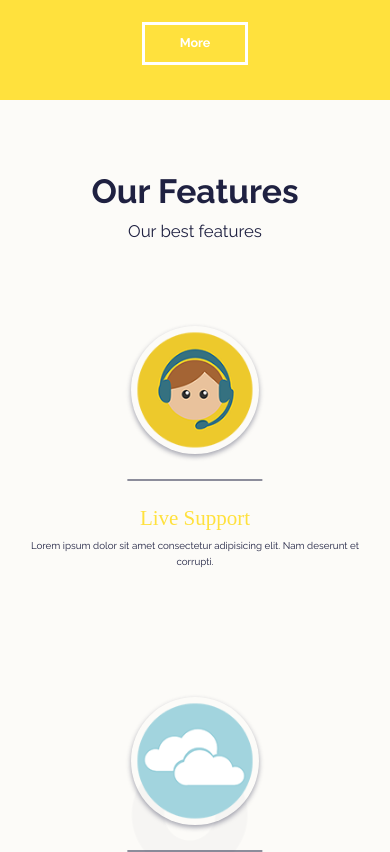
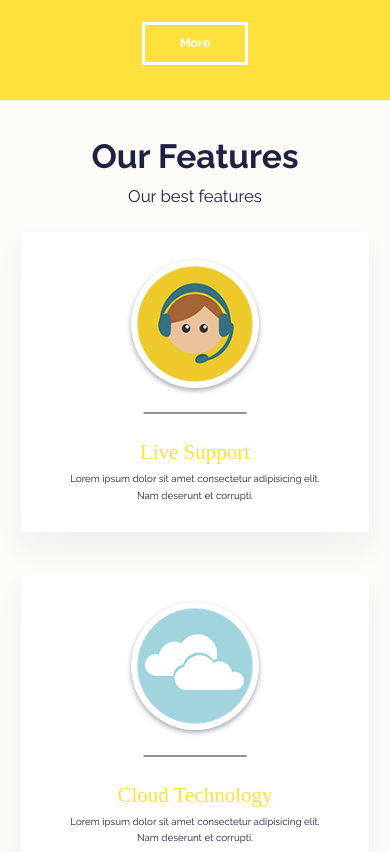
Before and after one commit to RubezicM/MaguwoHost, a website: page src/index.html in a window 390 px wide. Shown: the part 1475-2327 px from the top of the page. Drawn offline with Linux system fonts and the light colour scheme; a web font is replaced by a local one.

Commit message:
900px responsive partially done

```diff
--- a/src/index.html
+++ b/src/index.html
@@ -153,18 +153,14 @@
 
 
                 </div>
-                <div class="col-1-of-3">
+                <div class="col-2-of-3">
                     <div class="clients__logo-box">
                         <img src="img/testimonials-logo-1.jpg" alt="Company #1" class="clients__image">
                         <img src="img/testimonials-logo-2.jpg" alt="Company #1" class="clients__image">
+                        <img src="img/testimonials-logo-3.jpg" alt="Company #1" class="clients__image">
                     </div>
                 </div>
-                <div class="col-1-of-3">
-                    <div class="clients__logo-box">
-                        <img src="img/testimonials-logo-3.jpg" alt="Company #1" class="clients__image">
-                        <img src="img/testimonials-logo-4.jpg" alt="Company #1" class="clients__image">
-                    </div>
-                </div>
+
             </div>
             <div class="row">
                 <div class="col-1-of-3">
@@ -175,7 +171,7 @@
                         <img src="img/anna.png" alt="Anna testimonial" class="testimonial__picture">
                     </div>
                 </div>
-                <div class="col-1-of-3">
+                <div class="col-1-of-3 hidden-small">
                     <div class="testimonial">
                         <p class="testimonial__text">"Lorem ipsum dolor sit amet consectetur adipisicing elit. Temporibus, corporis eos? Expedita quia
                             recusandae repudiandae excepturi tempora ipsa at neque aut odit sunt quam itaque, distinctio."</p>
@@ -183,7 +179,7 @@
                         <img src="img/anna.png" alt="Anna testimonial" class="testimonial__picture">
                     </div>
                 </div>
-                <div class="col-1-of-3">
+                <div class="col-1-of-3 hidden-small">
                     <div class="testimonial">
                         <p class="testimonial__text">"Lorem ipsum dolor sit amet consectetur adipisicing elit. Temporibus, corporis eos? Expedita quia
                             recusandae repudiandae excepturi tempora ipsa at neque aut odit sunt quam itaque, distinctio."</p>
@@ -198,7 +194,7 @@
             <div class="footer__cta">
                 <div class="row">
                     <h5 class="heading-secondary footer__cta-heading">Do you want to view Plans &amp; Pricing?
-                        <span class="heading-secondary__sub--gray2-large">Follow the button in the right section</span>
+                        <span class="heading-secondary__sub--gray2-large">Follow the button</span>
                     </h5>
                     <a href="#" class="footer__cta-btn btn btn--large btn--yellow btn--border">Plans &amp; Pricing</a>
                 </div>
--- a/src/sass/components/_btn.scss
+++ b/src/sass/components/_btn.scss
@@ -31,6 +31,10 @@
         padding: 2rem 6.5rem;
         font-size: 1.8rem;
         font-weight: 700;
+        @include respond(tab-port){
+            padding: 1.5rem 4rem;
+            font-size: 1.5rem;
+        }
     }
 
     &--transparent {
--- a/src/sass/components/_features.scss
+++ b/src/sass/components/_features.scss
@@ -3,6 +3,12 @@
     padding: 0 .7rem;
     margin-top: 12rem;
 
+    @include respond(tab-port){
+        margin-top: 0;
+        background-color: $color-white;
+        padding: 4rem 6.5rem;
+        box-shadow: 0 2.3rem 4rem rgba($color-primary, 0.05);
+    }
     &__figure {
         padding-bottom: 3.5rem;
         position: relative;
--- a/src/sass/components/_testimonials.scss
+++ b/src/sass/components/_testimonials.scss
@@ -2,7 +2,11 @@
     background-color: $color-gray-light;
     padding: 2.5rem;
     position: relative;
-
+    @include respond(tab-port){
+        &:not(:last-of-type){
+            display: none;
+        }
+    }
     &__text {
         color: #A4A4A4;
         font-family: $font-family-secondary;
--- a/src/sass/layout/_footer.scss
+++ b/src/sass/layout/_footer.scss
@@ -4,9 +4,22 @@
         padding: 8rem 0;
 
         @include clearfix;
+
+        @include respond(tab-port){
+            padding: 3.5rem 0;
+        }
 &-heading {
     color: $color-white;
     display: inline-block;
+    @include respond(tab-port){
+        font-size: 2rem;
+        width: 55%;
+        float: left;
+    }
+    span {
+        font-size: 1.4rem;
+    }
+
 }
 
         &-btn {
@@ -17,11 +30,17 @@
             }
             border: 5px solid $color-white !important;
             float: right;
+            @include respond(tab-port){
+                top: 1.5rem;
+            }
         }
     }
     &__info {
         background-color: rgba($color-primary, .8);
         padding: 8rem 0 6rem 0;
+        @include respond(tab-port){
+            padding: 2rem;
+        }
     }
     &__info--wrapper {
         background-image: url('../../img/Vector Smart Object.png');
@@ -30,10 +49,17 @@
         position: relative;
         padding-bottom: 8.5rem;
         @include clearfix;
+        @include respond(tab-port){
+            padding: 0;
+            background-image: none;
+        }
     }
     &__nav {
         float: right;
         margin-top: 3rem;
+        @include respond(tab-port){
+            display: none;
+        }
 
         &-heading {
             font-size: 1.8rem;
@@ -81,14 +107,32 @@
         bottom: 0;
         transform: translateX(-50%);
 
+        @include respond(tab-port){
+            width: auto;
+            position: static;
+            transform: none;
+            text-align: left;
+        }
     }
     &__logo {
        width: 3rem;
        margin-bottom: 1rem;
+       @include respond(tab-port){
+        display: inline-block;
+        margin-bottom: 0;
+        margin-right: 2rem;
+       }
+
     }
     &__credentials-info {
         font-size: 1.4rem;
         color: $color-white;
         display: block;
+
+        @include respond(tab-port){
+            display: inline-block;
+            position: relative;
+            top: -6px;
+           }
     }
 }
--- a/src/sass/layout/_grid.scss
+++ b/src/sass/layout/_grid.scss
@@ -1,32 +1,38 @@
 .row {
     max-width: $grid-width;
-
+    padding: 0 3rem;
     margin: 0 auto;
 
     &:not(:last-child) {
         margin-bottom: $gutter-vertical;
-        @include respond (tab-port){
+        @include respond(tab-port){
             margin-bottom: $gutter-vertical-small;
         }
     }
-    @include respond (tab-port){
+    @include respond(tab-port){
         max-width: 60rem;
         padding: 0 3rem;
     }
     @include clearfix;
+
+    [class~="hidden-small"] {
+        @include respond(tab-port){
+            display: none;
+        }
+    }
 
     [class^="col-"] {
 
         float: left;
         &:not(:last-child) {
             margin-right: $gutter-horizontal;
-            @include respond (tab-port){
+            @include respond(tab-port){
                 margin-right: 0;
                 margin-bottom: $gutter-vertical-small;
             }
         }
 
-        @include respond (tab-port){
+        @include respond(tab-port){
             width: 100% !important;
         }
 
--- a/src/sass/pages/_home.scss
+++ b/src/sass/pages/_home.scss
@@ -10,10 +10,22 @@
     background-repeat: no-repeat;
     background-position:50% 65%;
     padding: 10rem 0;
+
+    @include respond(tab-port){
+        background-image: none;
+        padding: 5rem 0;
+
+        & .heading-tertiary {
+            margin-bottom: 3.5rem;
+        }
+    }
 }
 
 .section-testimonials {
     padding: 12rem 0;
+    @include respond(tab-port){
+        padding: 5rem 0;
+    }
 }
 
 // Testimonial boxes
@@ -23,8 +35,17 @@
 
     }
     &__logo-box{
-    display: flex;
-    justify-content: space-between;
+    text-align: center;
+
+    }
+    &__image {
+        &:not(:last-of-type){
+            margin-right: 2rem;
+        }
+        @include respond(tab-port){
+            width: 30%;
+        }
+
     }
     &__heading {
 
```
Also changed, not shown: src/css/main.css.
